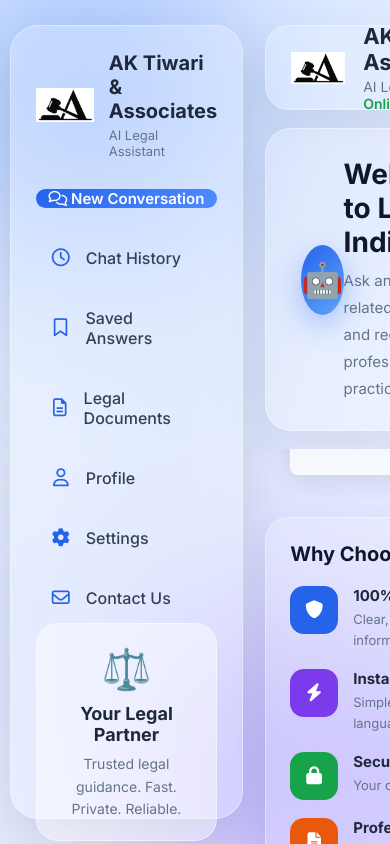
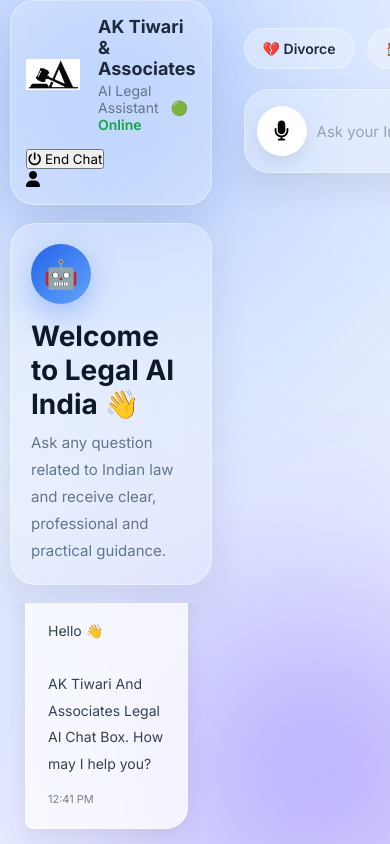
Before and after one commit to nitishbainslaa/Legal-AI-ChatBox, a website: page index.html in a window 390 px wide. Drawn offline with nearby package versions, Linux system fonts and the light colour scheme.

Commit message:
Update style.css

```diff
--- a/style.css
+++ b/style.css
@@ -1319,3 +1319,470 @@ color:#64748b;
 text-align:center;
 
 }
+/* ==========================================
+   RESPONSIVE DESIGN
+========================================== */
+
+@media (max-width:1400px){
+
+.rightPanel{
+display:none;
+}
+
+.sidebar{
+width:260px;
+}
+
+}
+
+@media (max-width:1100px){
+
+.sidebar{
+display:none;
+}
+
+.app{
+width:98%;
+height:96vh;
+}
+
+.main{
+width:100%;
+}
+
+}
+
+@media (max-width:768px){
+
+body{
+padding:10px;
+}
+
+.app{
+width:100%;
+height:100vh;
+border-radius:0;
+}
+
+.topbar{
+
+height:auto;
+
+padding:15px;
+
+flex-wrap:wrap;
+
+gap:15px;
+
+}
+
+.topLeft h2{
+font-size:18px;
+}
+
+.welcomeCard{
+
+padding:20px;
+
+flex-direction:column;
+
+align-items:flex-start;
+
+gap:15px;
+
+}
+
+.scale{
+
+display:none;
+
+}
+
+.robot{
+
+width:60px;
+
+height:60px;
+
+font-size:28px;
+
+}
+
+#chat{
+
+padding:15px;
+
+}
+
+.ai,
+.user{
+
+max-width:95%;
+
+font-size:14px;
+
+}
+
+.bottomSection{
+
+padding:10px;
+
+}
+
+.inputBox{
+
+padding:12px;
+
+gap:10px;
+
+}
+
+#msg{
+
+font-size:15px;
+
+}
+
+.voiceBtn,
+.sendBtn{
+
+width:50px;
+
+height:50px;
+
+}
+
+.login-card{
+
+width:95%;
+
+padding:30px;
+
+}
+
+}
+
+/* ==========================================
+SCROLLBAR
+========================================== */
+
+::-webkit-scrollbar{
+
+width:8px;
+
+height:8px;
+
+}
+
+::-webkit-scrollbar-thumb{
+
+background:#cbd5e1;
+
+border-radius:50px;
+
+}
+
+::-webkit-scrollbar-thumb:hover{
+
+background:#94a3b8;
+
+}
+
+::-webkit-scrollbar-track{
+
+background:transparent;
+
+}
+
+/* ==========================================
+ONLINE PULSE
+========================================== */
+
+.greenDot{
+
+animation:pulse 1.8s infinite;
+
+}
+
+@keyframes pulse{
+
+0%{
+
+box-shadow:0 0 0 0 rgba(34,197,94,.6);
+
+}
+
+70%{
+
+box-shadow:0 0 0 12px rgba(34,197,94,0);
+
+}
+
+100%{
+
+box-shadow:0 0 0 0 rgba(34,197,94,0);
+
+}
+
+}
+
+/* ==========================================
+BUTTON RIPPLE
+========================================== */
+
+.sendBtn,
+.voiceBtn,
+.newChat,
+.loginBtn{
+
+position:relative;
+
+overflow:hidden;
+
+}
+
+.sendBtn::after,
+.voiceBtn::after,
+.loginBtn::after{
+
+content:"";
+
+position:absolute;
+
+width:0;
+
+height:0;
+
+border-radius:50%;
+
+background:rgba(255,255,255,.4);
+
+top:50%;
+
+left:50%;
+
+transform:translate(-50%,-50%);
+
+transition:.5s;
+
+}
+
+.sendBtn:active::after,
+.voiceBtn:active::after,
+.loginBtn:active::after{
+
+width:180px;
+
+height:180px;
+
+}
+
+/* ==========================================
+GLASS HOVER
+========================================== */
+
+.infoCard,
+.questionsCard,
+.sideCard,
+.welcomeCard{
+
+transition:.35s;
+
+}
+
+.infoCard:hover,
+.questionsCard:hover,
+.sideCard:hover,
+.welcomeCard:hover{
+
+transform:translateY(-5px);
+
+box-shadow:0 20px 45px rgba(37,99,235,.15);
+
+}
+
+/* ==========================================
+CHAT ANIMATION
+========================================== */
+
+.ai{
+
+animation:slideLeft .3s ease;
+
+}
+
+.user{
+
+animation:slideRight .3s ease;
+
+}
+
+@keyframes slideLeft{
+
+from{
+
+opacity:0;
+
+transform:translateX(-30px);
+
+}
+
+to{
+
+opacity:1;
+
+transform:translateX(0);
+
+}
+
+}
+
+@keyframes slideRight{
+
+from{
+
+opacity:0;
+
+transform:translateX(30px);
+
+}
+
+to{
+
+opacity:1;
+
+transform:translateX(0);
+
+}
+
+}
+
+/* ==========================================
+INPUT FOCUS
+========================================== */
+
+.inputBox{
+
+transition:.3s;
+
+}
+
+.inputBox:focus-within{
+
+box-shadow:
+
+0 0 0 4px rgba(37,99,235,.15),
+
+0 20px 40px rgba(37,99,235,.12);
+
+}
+
+/* ==========================================
+PLACEHOLDER
+========================================== */
+
+::placeholder{
+
+color:#94a3b8;
+
+}
+
+/* ==========================================
+SELECTION
+========================================== */
+
+::selection{
+
+background:#2563eb;
+
+color:white;
+
+}
+
+/* ==========================================
+SMOOTH TRANSITIONS
+========================================== */
+
+*{
+
+transition:
+
+background .25s,
+
+color .25s,
+
+border-color .25s,
+
+box-shadow .25s,
+
+transform .25s;
+
+}
+
+/* ==========================================
+FLOATING BACKGROUND
+========================================== */
+
+.blur1{
+
+animation:float1 12s infinite alternate ease-in-out;
+
+}
+
+.blur2{
+
+animation:float2 15s infinite alternate ease-in-out;
+
+}
+
+@keyframes float1{
+
+from{
+
+transform:translate(0,0);
+
+}
+
+to{
+
+transform:translate(50px,40px);
+
+}
+
+}
+
+@keyframes float2{
+
+from{
+
+transform:translate(0,0);
+
+}
+
+to{
+
+transform:translate(-40px,-50px);
+
+}
+
+}
+
+/* ==========================================
+FOOTER
+========================================== */
+
+.footer{
+
+margin-top:15px;
+
+text-align:center;
+
+font-size:13px;
+
+color:#94a3b8;
+
+}
+
+/* ==========================================
+END
+========================================== */
```
